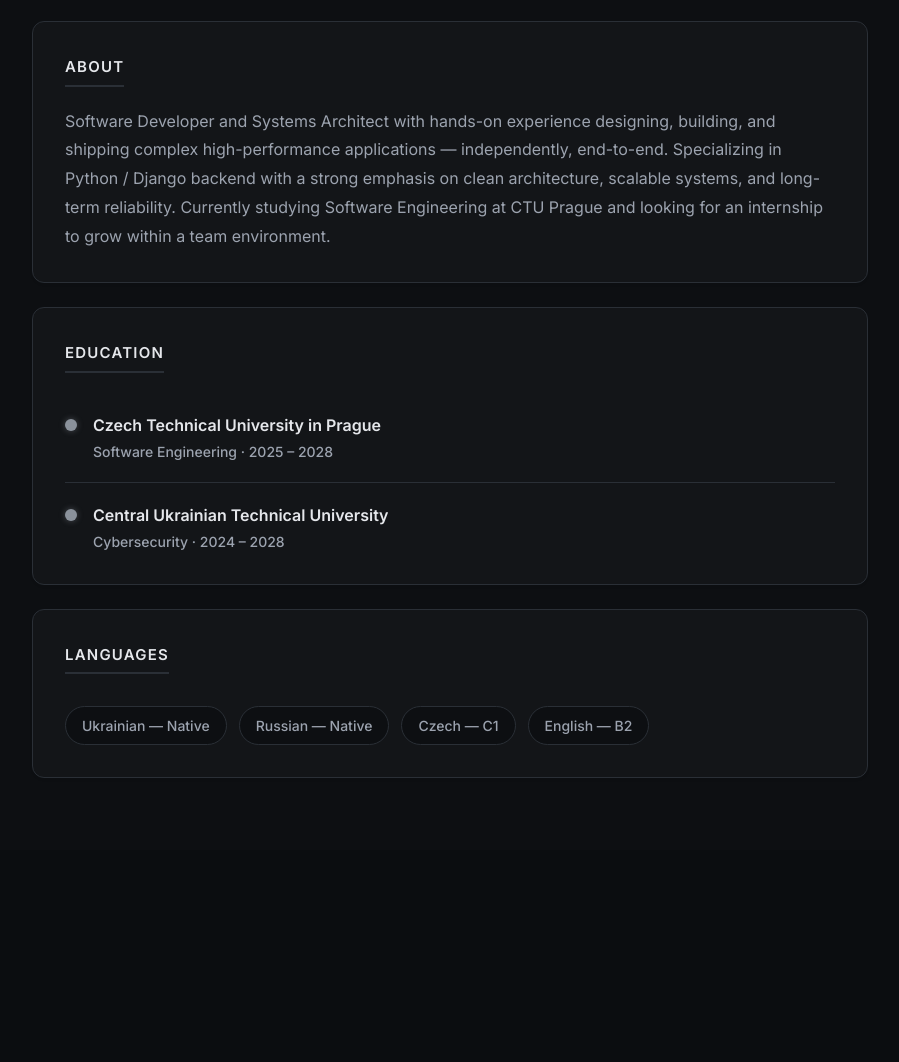
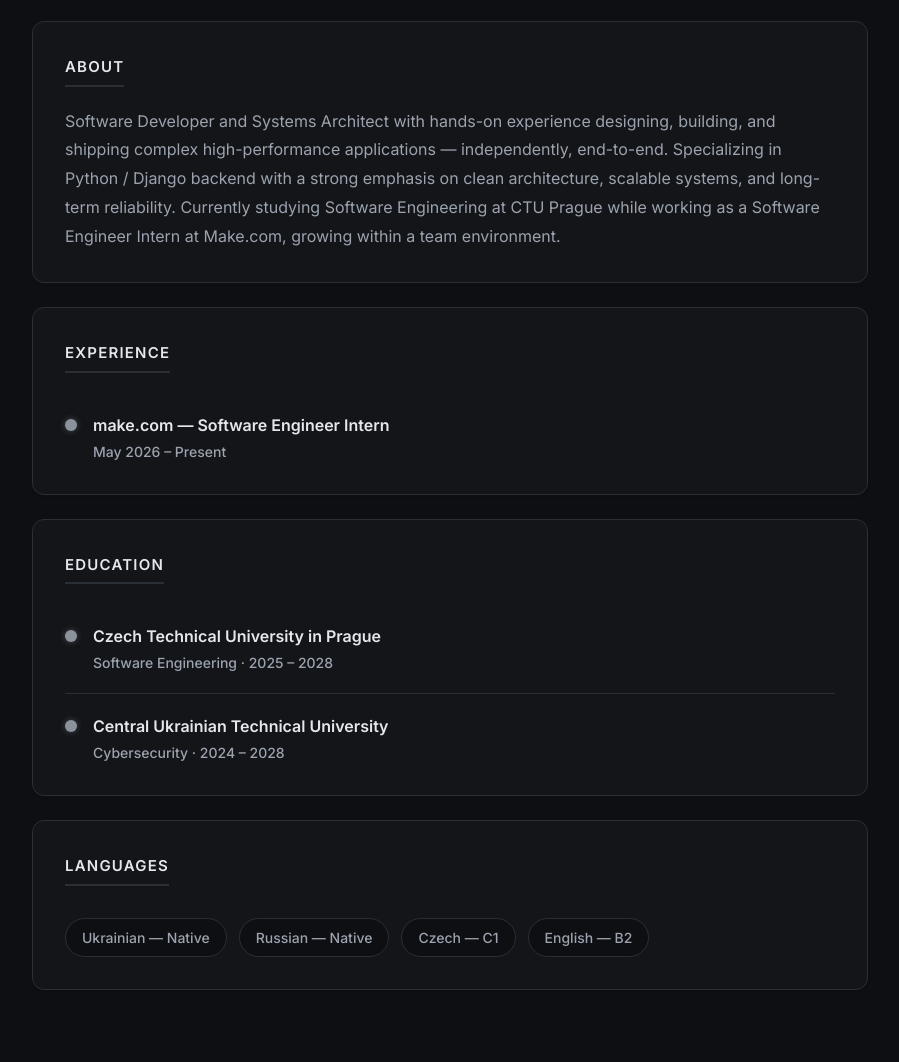
Before and after one commit to dhkey/portfolio, a Flask app: page / in a window 1280 px wide, after a click on "About". Shown: the part 344-1406 px from the top of the page, without its empty margins (190-1089 px from the left). Before the commit the page ends 1122 px from the top, so only its background shows below. Run offline with Flask 3, Linux system fonts and the light colour scheme.

Commit message:
Update about section with current internship details and enhance call-to-action messaging

```diff
--- a/templates/index.html
+++ b/templates/index.html
@@ -194,7 +194,17 @@
 <div id="about" class="section">
   <div class="about-block">
     <h3>About</h3>
-    <p class="about-text">Software Developer and Systems Architect with hands-on experience designing, building, and shipping complex high-performance applications — independently, end-to-end. Specializing in Python / Django backend with a strong emphasis on clean architecture, scalable systems, and long-term reliability. Currently studying Software Engineering at CTU Prague and looking for an internship to grow within a team environment.</p>
+    <p class="about-text">Software Developer and Systems Architect with hands-on experience designing, building, and shipping complex high-performance applications — independently, end-to-end. Specializing in Python / Django backend with a strong emphasis on clean architecture, scalable systems, and long-term reliability. Currently studying Software Engineering at CTU Prague while working as a Software Engineer Intern at Make.com, growing within a team environment.</p>
+  </div>
+  <div class="about-block">
+    <h3>Experience</h3>
+    <div class="edu-card">
+      <div class="edu-dot"></div>
+      <div>
+        <div class="edu-title">make.com — Software Engineer Intern</div>
+        <div class="edu-sub">May 2026 – Present</div>
+      </div>
+    </div>
   </div>
   <div class="about-block">
     <h3>Education</h3>
@@ -248,8 +258,8 @@
     </div>
   </div>
   <div class="cta-block">
-    <h3>Looking for an internship</h3>
-    <p>Eager to work within a team, learn from experienced engineers, and deepen understanding of industry best practices.</p>
+    <h3>Let's work together</h3>
+    <p>Open to new opportunities and collaboration. Always eager to learn from experienced engineers and deepen my understanding of industry best practices.</p>
     <a class="cta-btn" href="mailto:denys-work@seznam.cz">Send email</a>
   </div>
 </div>
```
